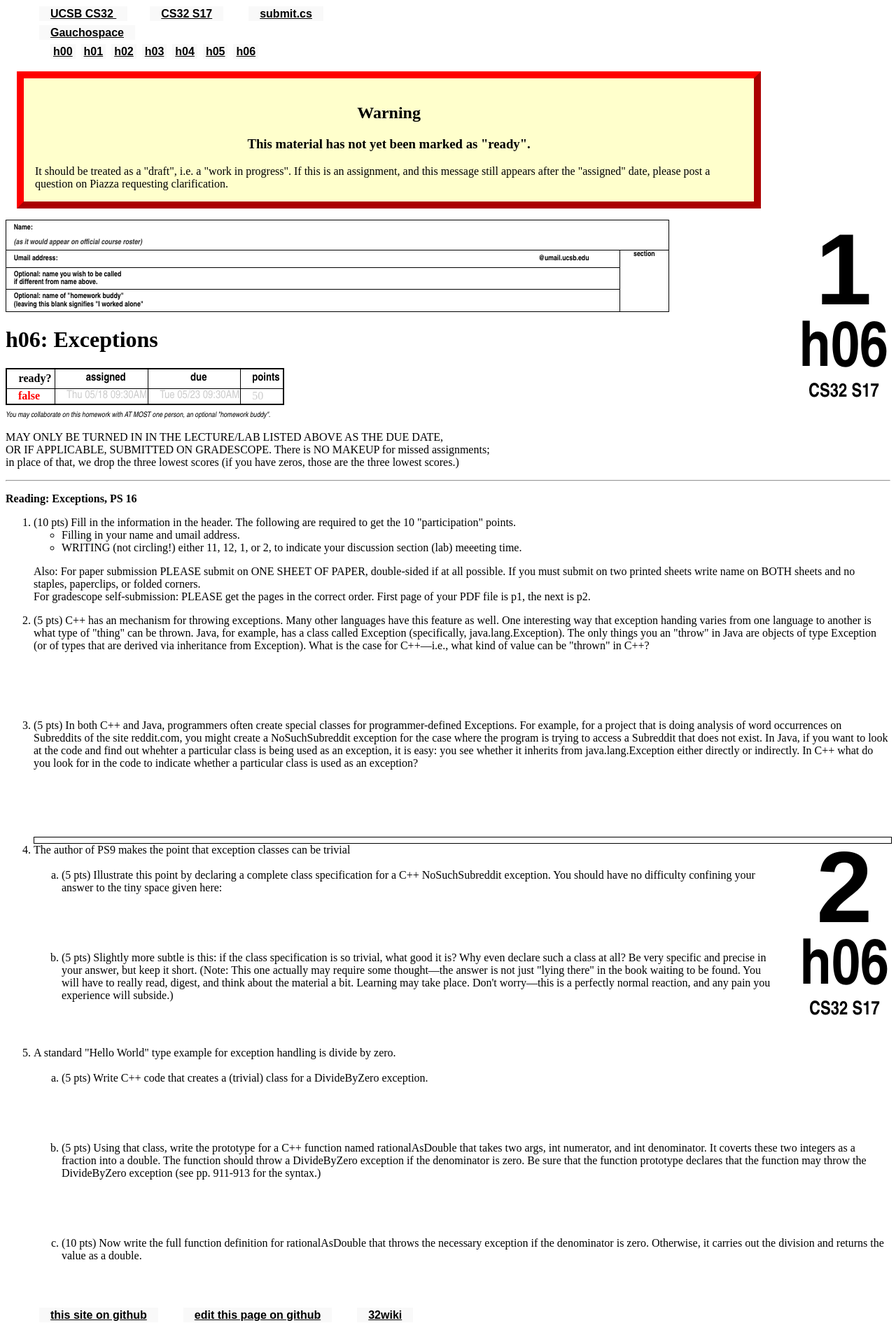
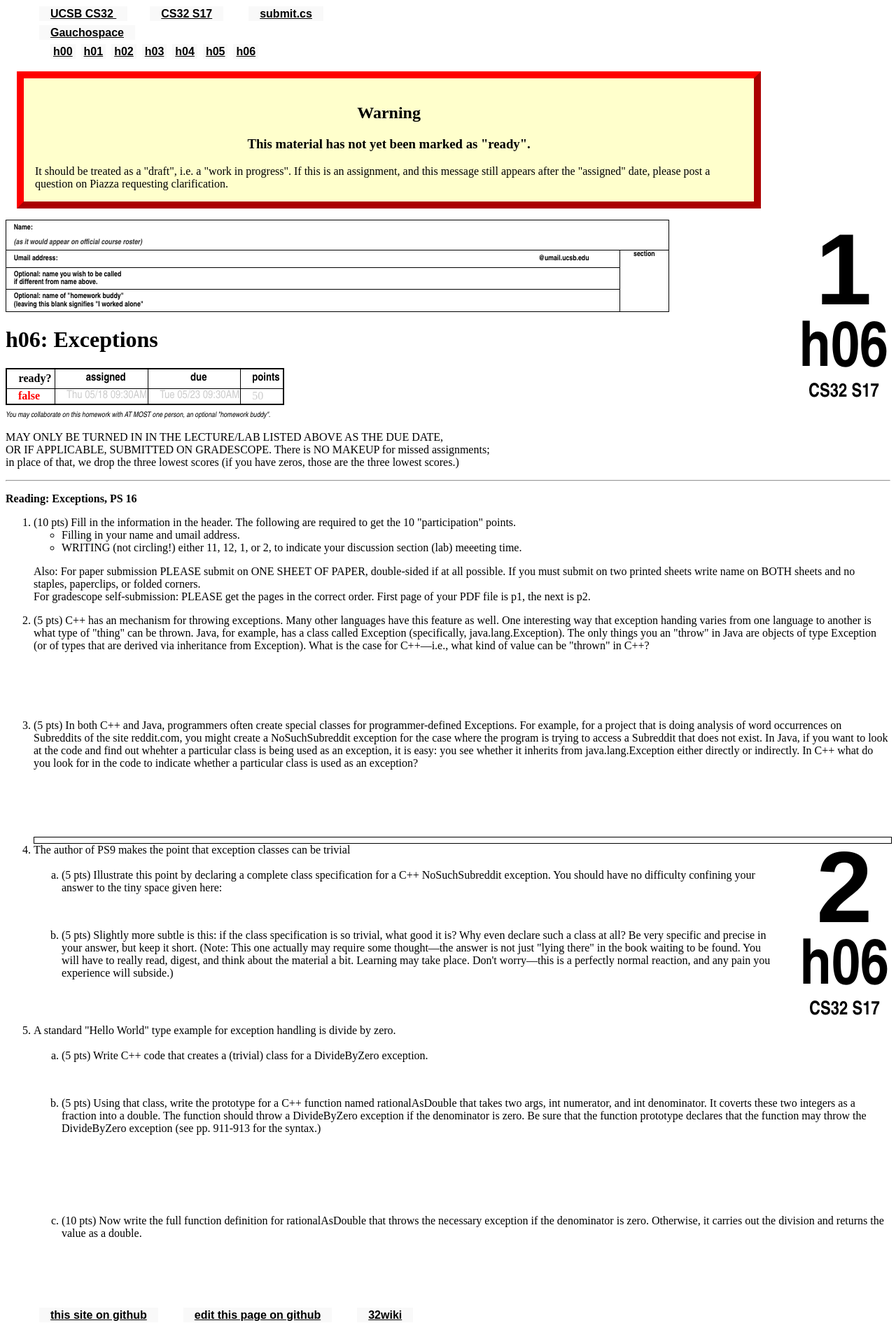
Before and after one commit to ucsb-cs32-s17/ucsb-cs32-s17.github.io, a Jekyll site: the page built from _hwk/h06.md, in a window 1280 px wide. Shown: the whole page at 70% size. Built offline with Jekyll 4.4.1, drawn with Linux system fonts in a browser that asks for light colours.

Commit message:
Update h06.md

```diff
--- a/_hwk/h06.md
+++ b/_hwk/h06.md
@@ -36,7 +36,7 @@ https://ucsb-cs32-s17.github.io/hwk/h06/
 
   <li>The author of PS9 makes the point that exception classes can be trivial
   <ol>
-    <li style='margin-bottom:4em;'>(5 pts) Illustrate this point by declaring a complete class specification for a C++ NoSuchSubreddit exception. You should have no difficulty confining your answer to the tiny space given here:</li>
+    <li style='margin-bottom:2em;'>(5 pts) Illustrate this point by declaring a complete class specification for a C++ NoSuchSubreddit exception. You should have no difficulty confining your answer to the tiny space given here:</li>
 
     <li style='margin-bottom:4em;'>(5 pts) Slightly more subtle is this: if the class specification is so trivial, what good it is? Why even declare such a class at all? Be very specific and precise in your answer, but keep it short. (Note: This one actually may require some thought—the answer is not just "lying there" in the book waiting to be found. You will have to really read, digest, and think about the material a bit. Learning may take place. Don't worry—this is a perfectly normal reaction, and any pain you experience will subside.)</li>
   </ol>
@@ -49,11 +49,11 @@ https://ucsb-cs32-s17.github.io/hwk/h06/
 
   <li>A standard "Hello World" type example for exception handling is divide by zero.
   <ol>
-    <li style='margin-bottom:4em;'>(5 pts) Write C++ code that creates a (trivial) class for a DivideByZero exception.</li>
+    <li style='margin-bottom:2em;'>(5 pts) Write C++ code that creates a (trivial) class for a DivideByZero exception.</li>
 
-    <li style='margin-bottom:4em;'>(5 pts) Using that class, write the prototype for a C++ function named rationalAsDouble that takes two args, int numerator, and int denominator. It coverts these two integers as a fraction into a double. The function should throw a DivideByZero exception if the denominator is zero. Be sure that the function prototype declares that the function may throw the DivideByZero exception (see pp. 911-913 for the syntax.)</li>
+    <li style='margin-bottom:6em;'>(5 pts) Using that class, write the prototype for a C++ function named rationalAsDouble that takes two args, int numerator, and int denominator. It coverts these two integers as a fraction into a double. The function should throw a DivideByZero exception if the denominator is zero. Be sure that the function prototype declares that the function may throw the DivideByZero exception (see pp. 911-913 for the syntax.)</li>
 
-    <li style='margin-bottom:4em;'>(10 pts) Now write the full function definition for rationalAsDouble that throws the necessary exception if the denominator is zero. Otherwise, it carries out the division and returns the value as a double.</li>
+    <li style='margin-bottom:6em;'>(10 pts) Now write the full function definition for rationalAsDouble that throws the necessary exception if the denominator is zero. Otherwise, it carries out the division and returns the value as a double.</li>
   </ol>
   </li>
 
```
